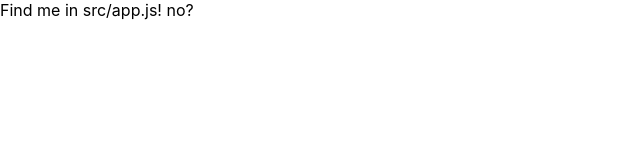
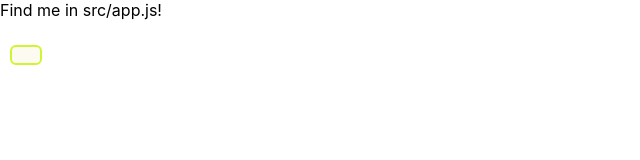
Before and after one commit to annatakman/Final-Project-Frontend, a React (Create React App) app: page / in a window 1280 px wide. Shown: the top 160 px of the page, without its empty margins (0-640 px from the left). Built offline with nearby package versions, Linux system fonts and the light colour scheme.

Commit message:
added buttoncomponents

```diff
--- a/src/App.js
+++ b/src/App.js
@@ -4,6 +4,7 @@ import { configureStore, combineReducers } from "@reduxjs/toolkit";
 import { cart } from "reducers/cart";
 import { products } from "reducers/products";
 import { user } from "reducers/user";
+import { Button } from "components/Button";
 
 const reducer = combineReducers({
   cart: cart.reducer,
@@ -16,7 +17,8 @@ const store = configureStore({ reducer });
 export const App = () => {
   return (
     <Provider store={store}>
-      <div>Find me in src/app.js! no?</div>
+      <div>Find me in src/app.js! </div>
+      <Button />
     </Provider>
   );
 };
--- /dev/null
+++ b/src/components/Button.js
@@ -0,0 +1,20 @@
+import React from "react";
+import styled from "styled-components";
+
+const StyledButton = styled.button`
+  font-family: "Josefin Sans", sans-serif;
+  background: #fcfaf1;
+  color: #254b62;
+  border: 2px solid #cff532;
+  text-transform: uppercase;
+  cursor: pointer;
+  padding: 8px 14px;
+  border-radius: 6px;
+  font-size: 22px;
+  display: block;
+  margin: 25px 0 0 10px;
+`;
+
+export const Button = ({ title, onClick }) => (
+  <StyledButton onClick={onClick}>{title}</StyledButton>
+);
```
